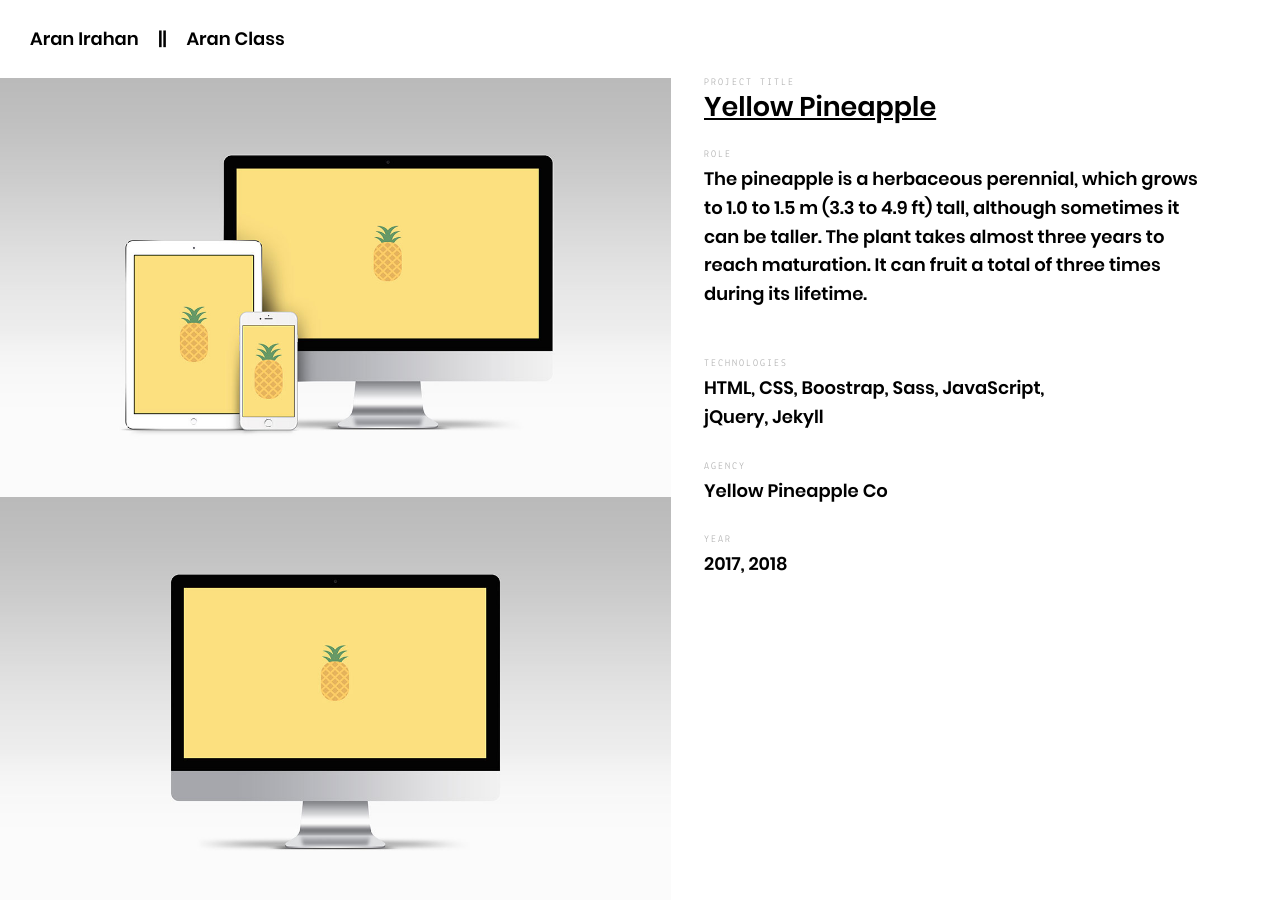
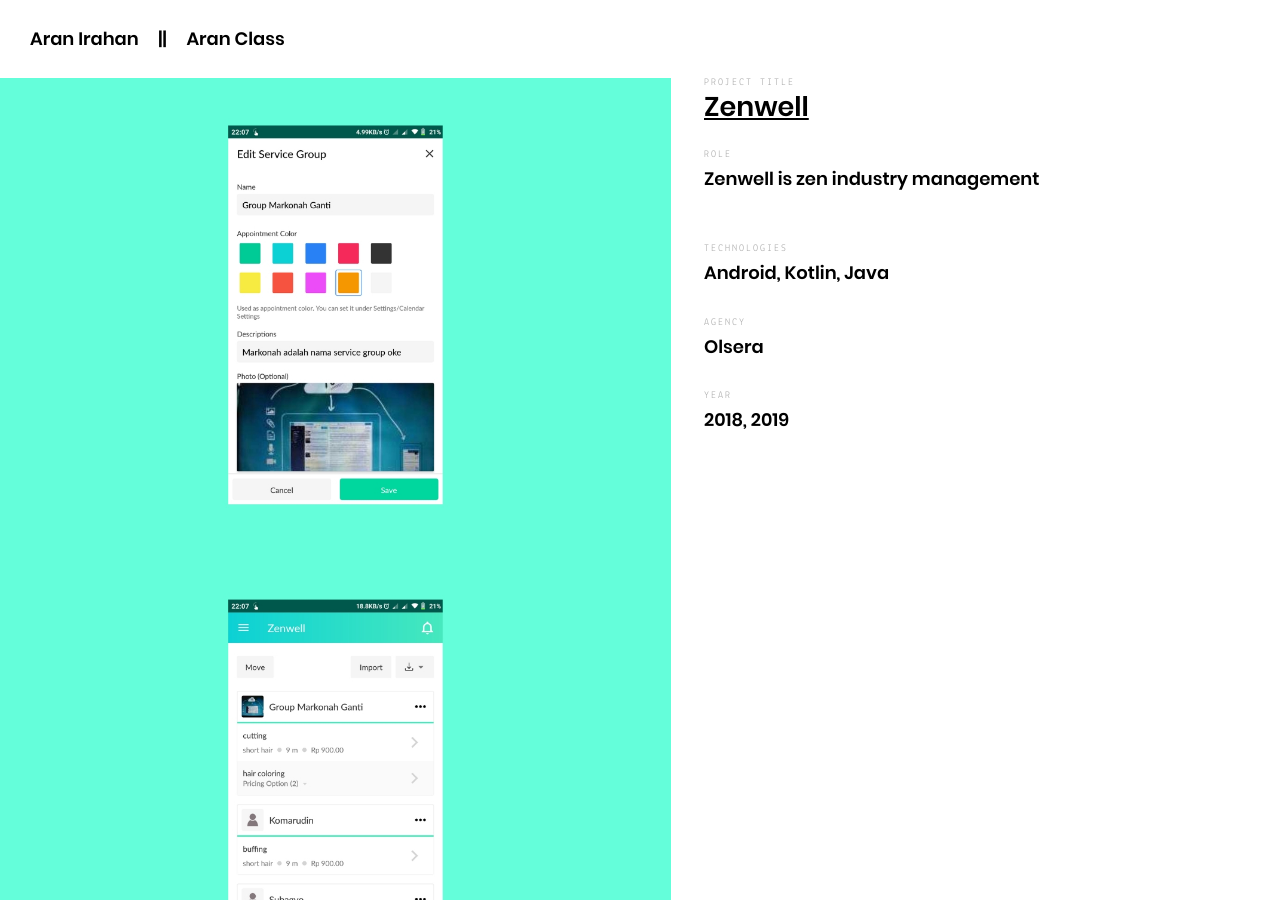
Before and after one commit to aranirahan/aranirahan.github.io, a Jekyll site: the page built from _posts/projects/2017-04-02-yellowpineapple.md, in a window 1280 px wide and 900 px high. Built offline with Jekyll 4.4.1, drawn with Linux system fonts in a browser that asks for light colours.

Commit message:
Update 2017-04-02-yellowpineapple.md

```diff
--- a/_posts/projects/2017-04-02-yellowpineapple.md
+++ b/_posts/projects/2017-04-02-yellowpineapple.md
@@ -7,26 +7,26 @@
   keywords: "Jekyll, Pineapple"
 
 project:
-  title: "Yellow Pineapple"
-  type: "Jekyll"
-  url: "https://github.com/arnolds/pineapple"
-  logo: "/assets/images/projects/yellowpineapple/logo.png"
-  tech: "HTML, CSS, Boostrap, Sass, JavaScript, jQuery, Jekyll"
+  title: "Zenwell"
+  type: "Android"
+  url: "https://play.google.com/store/apps/details?id=com.olsera.pos"
+  logo: "/assets/images/projects/zenwell/logo.png"
+  tech: "Android, Kotlin, Java"
 
 agency:
-  title: "Yellow Pineapple Co"
-  url: "https://github.com/arnolds/pineapple"
-  year: "2017, 2018"
+  title: "Olsera"
+  url: "https://www.olsera.com/"
+  year: "2018, 2019"
 
 images:
   - image:
-    url: "/assets/images/projects/yellowpineapple/devices.jpg"
+    url: "/assets/images/projects/zenwell/devices.jpg"
     alt: "Yellow Pineapple website on tablet, mobile and desktop"
   - image:
-    url: "/assets/images/projects/yellowpineapple/desktop.jpg"
+    url: "/assets/images/projects/zenwell/desktop.jpg"
     alt: "Yellow Pineapple website on a desktop device"
   - image:
-    url: "/assets/images/projects/yellowpineapple/mobile.jpg"
+    url: "/assets/images/projects/zenwell/mobile.jpg"
     alt: "Yellow Pineapple website on a mobile device"
 ---
-<p>The pineapple is a herbaceous perennial, which grows to 1.0 to 1.5 m (3.3 to 4.9 ft) tall, although sometimes it can be taller. The plant takes almost three years to reach maturation. It can fruit a total of three times during its lifetime.</p>
+<p>Zenwell is zen industry management</p>
```
